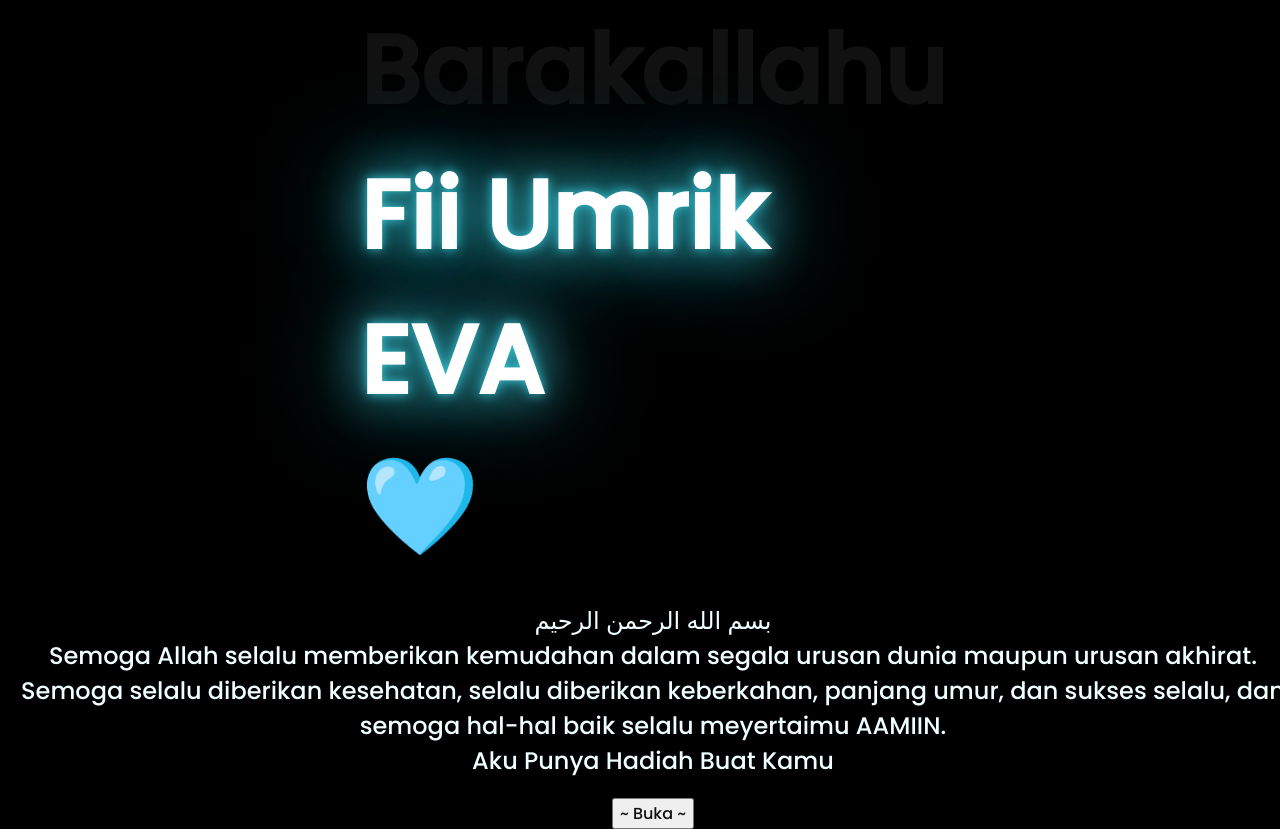
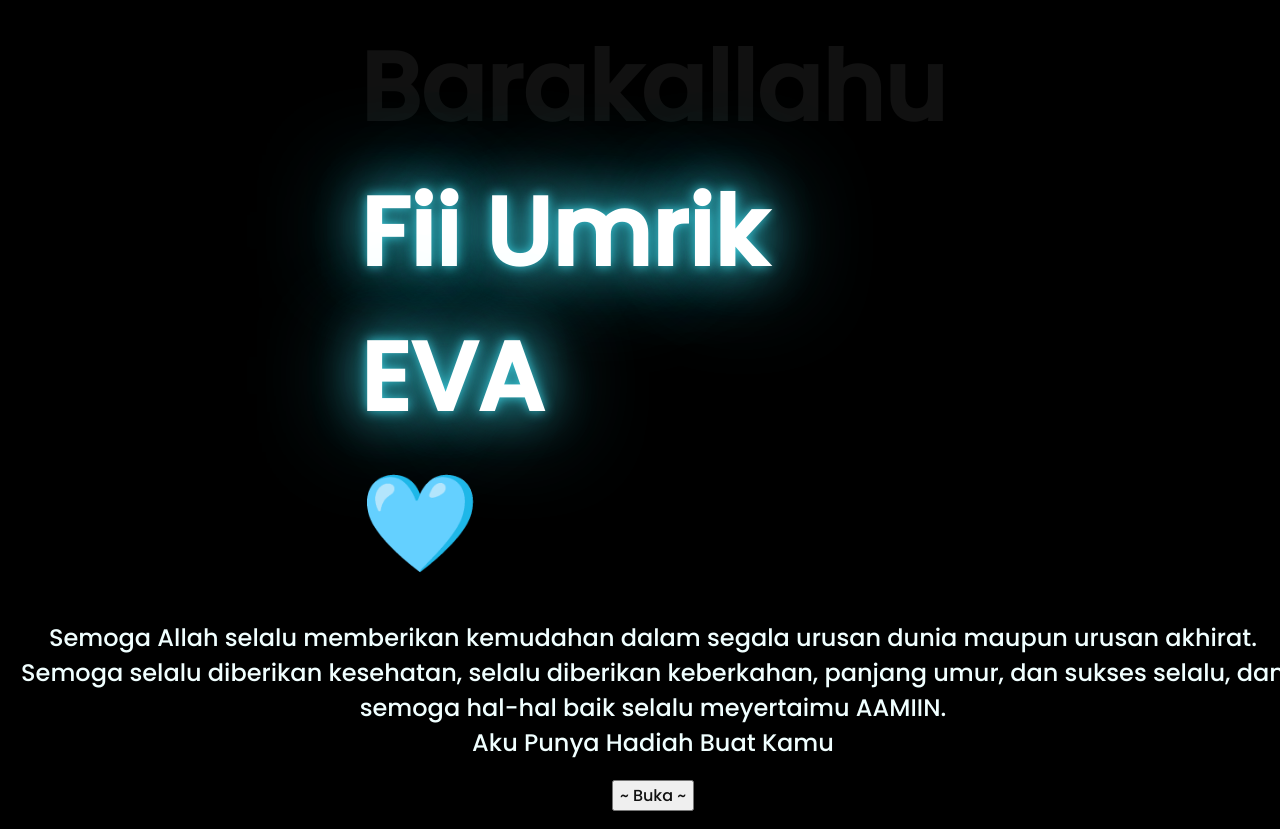
Before and after one commit to masrivv/hbd-eva, a plain HTML site: page index.html in a window 1280 px wide. Drawn offline with Linux system fonts and the light colour scheme.

Commit message:
Update index.html

```diff
--- a/index.html
+++ b/index.html
@@ -21,8 +21,6 @@
     </div>
     <br>
     <div class="description">
-        <span>بسم الله الرحمن الرحيم</span>
-        <br>
         <span>Semoga Allah selalu memberikan kemudahan dalam segala urusan dunia maupun urusan akhirat. Semoga selalu diberikan kesehatan, selalu diberikan keberkahan, panjang umur, dan sukses selalu, dan semoga hal-hal baik selalu meyertaimu AAMIIN.</span>
         <br>
         <span>Aku Punya Hadiah Buat Kamu</span>
```
